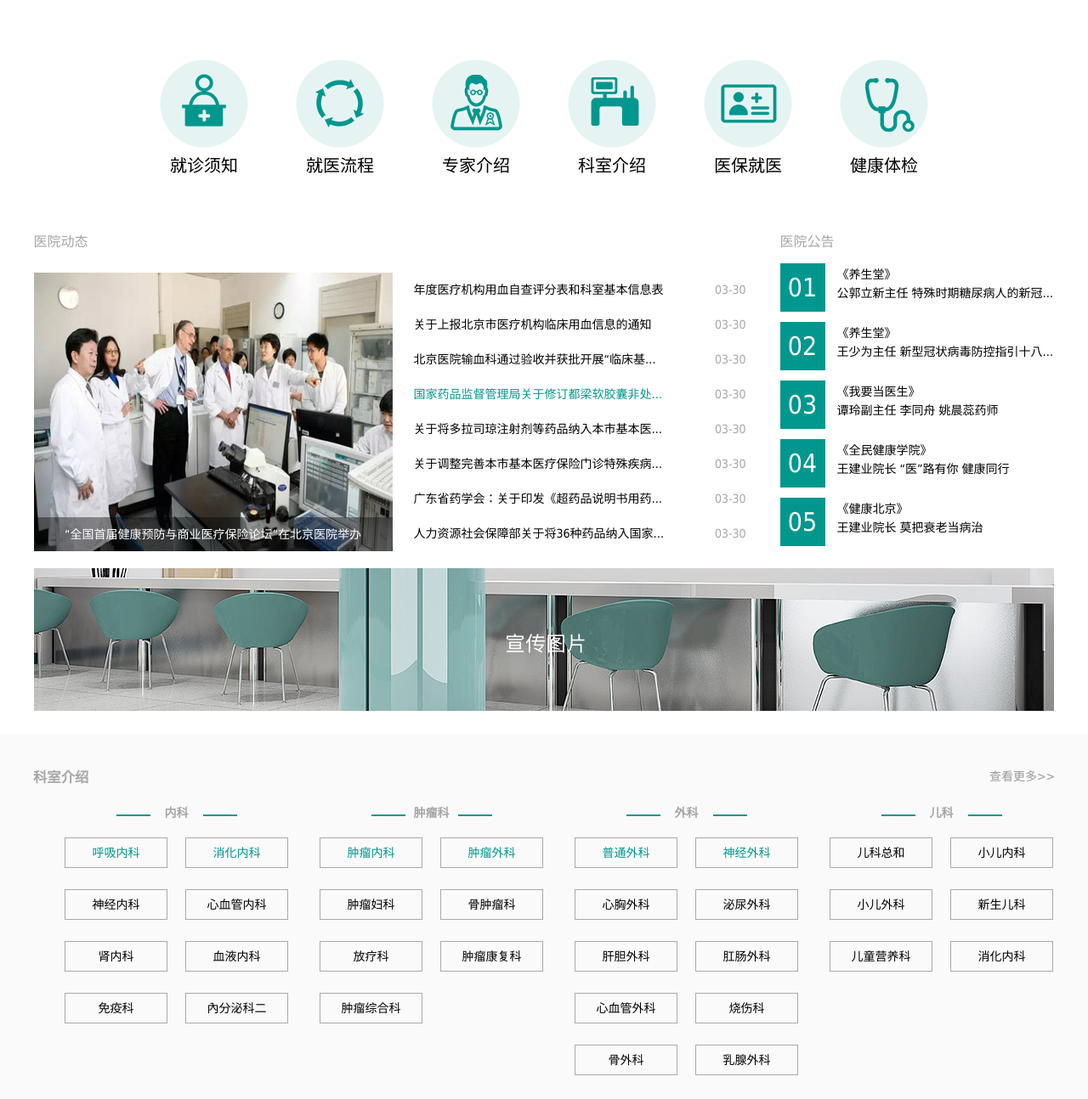
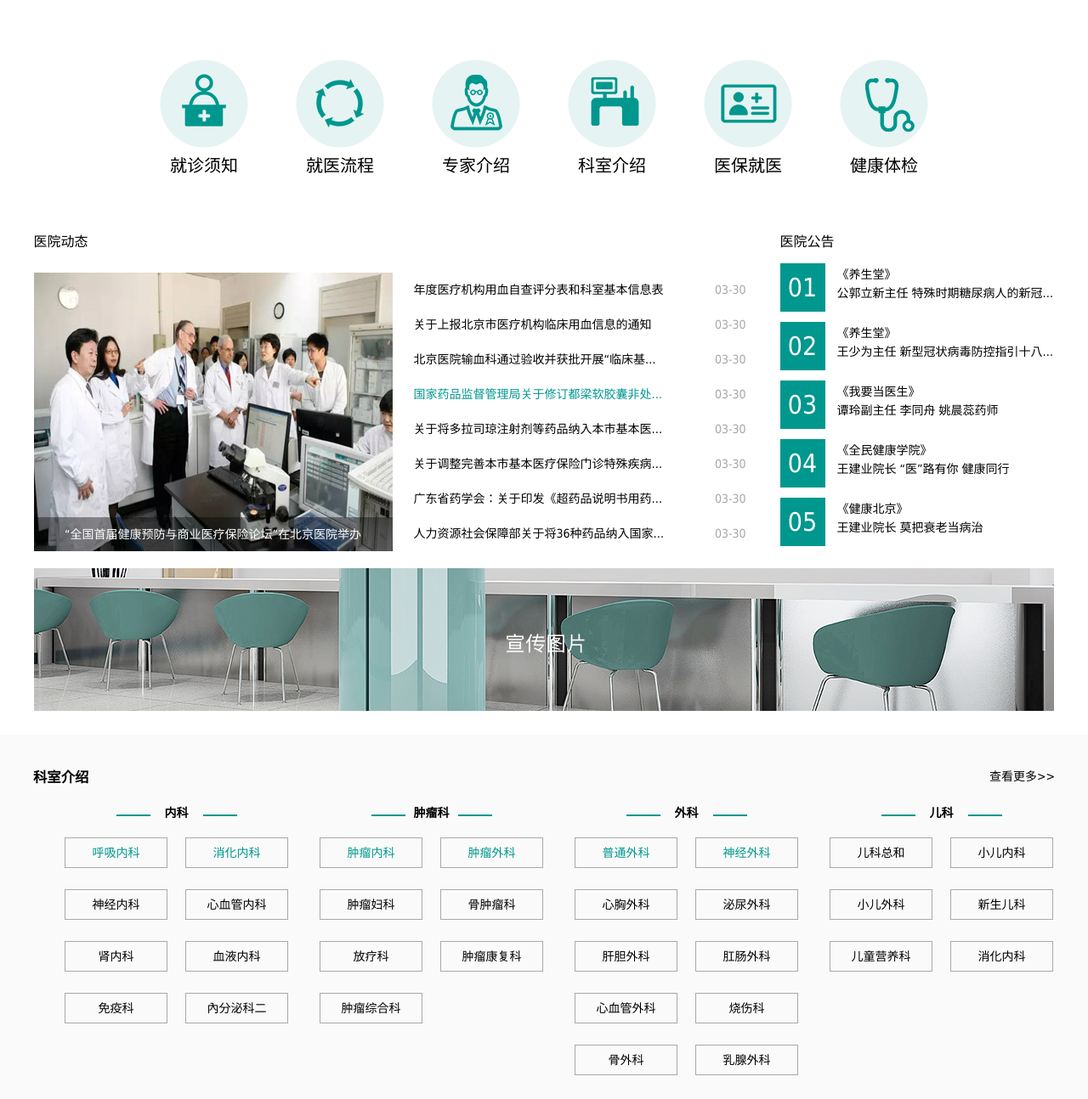
Before and after one commit to dfysa/xiaomudoctoer, a plain HTML site: page index.html in a window 1280 px wide. Shown: the part 749-2043 px from the top of the page at 85% size. Drawn offline with Linux system fonts and the light colour scheme.

Commit message:
动态新闻与科室介绍部分小细节v1.1

```diff
--- a/css/di.css
+++ b/css/di.css
@@ -6,6 +6,7 @@
 }
 
  .dep-info .center {
+    color: black;
     width: 1202px;
     height: 371px;
     margin: 0 auto;
@@ -17,7 +18,7 @@
     position: absolute;
     right: 0;
     top: 0;
-    color: #999999;
+    color: black;
 }
 
  .dep-info .center .dep-content .col {
--- a/css/nan.css
+++ b/css/nan.css
@@ -19,6 +19,7 @@
 }
 
  .news-and-notice .news h3 {
+    color: black;
     font-weight: normal;
     margin-bottom: 27px;
     width: 64px;
@@ -72,6 +73,7 @@
 }
 
  .news-and-notice .notice h3 {
+    color: black;
     font-weight: normal;
     margin-bottom: 16px;
     width: 64px;
```
Also changed, not shown: index.html (+1 -0 lines).
